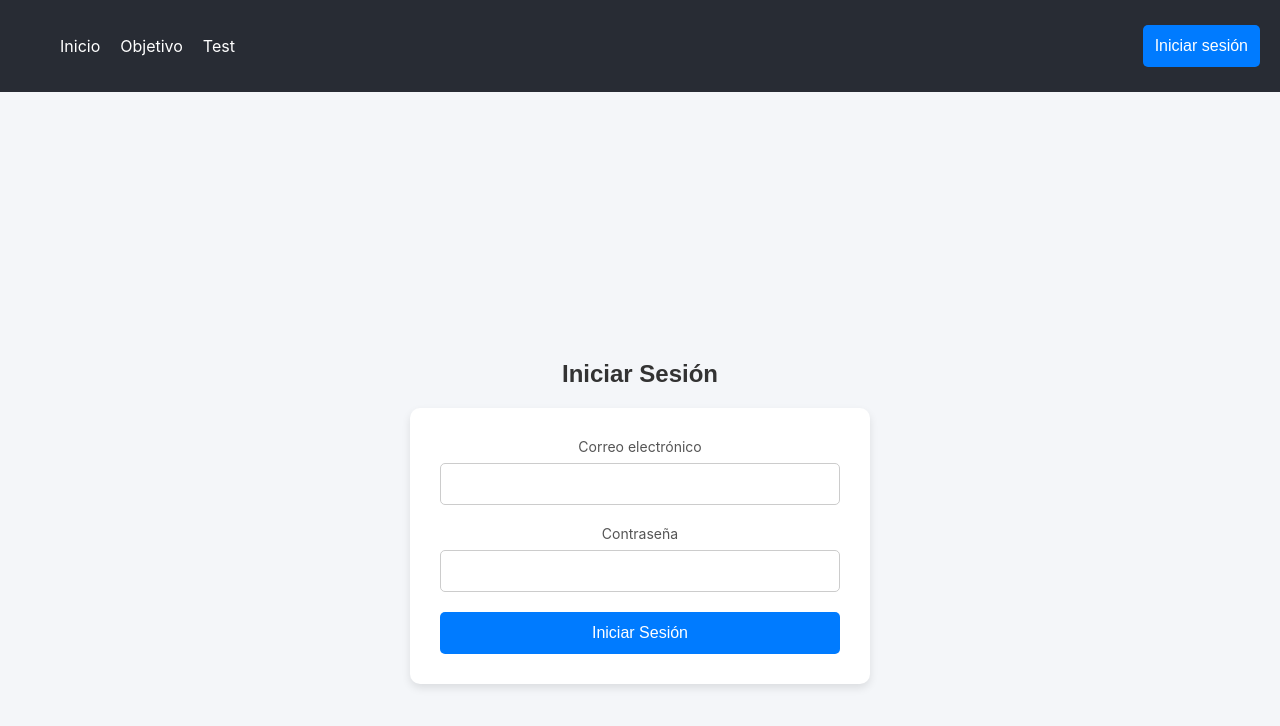
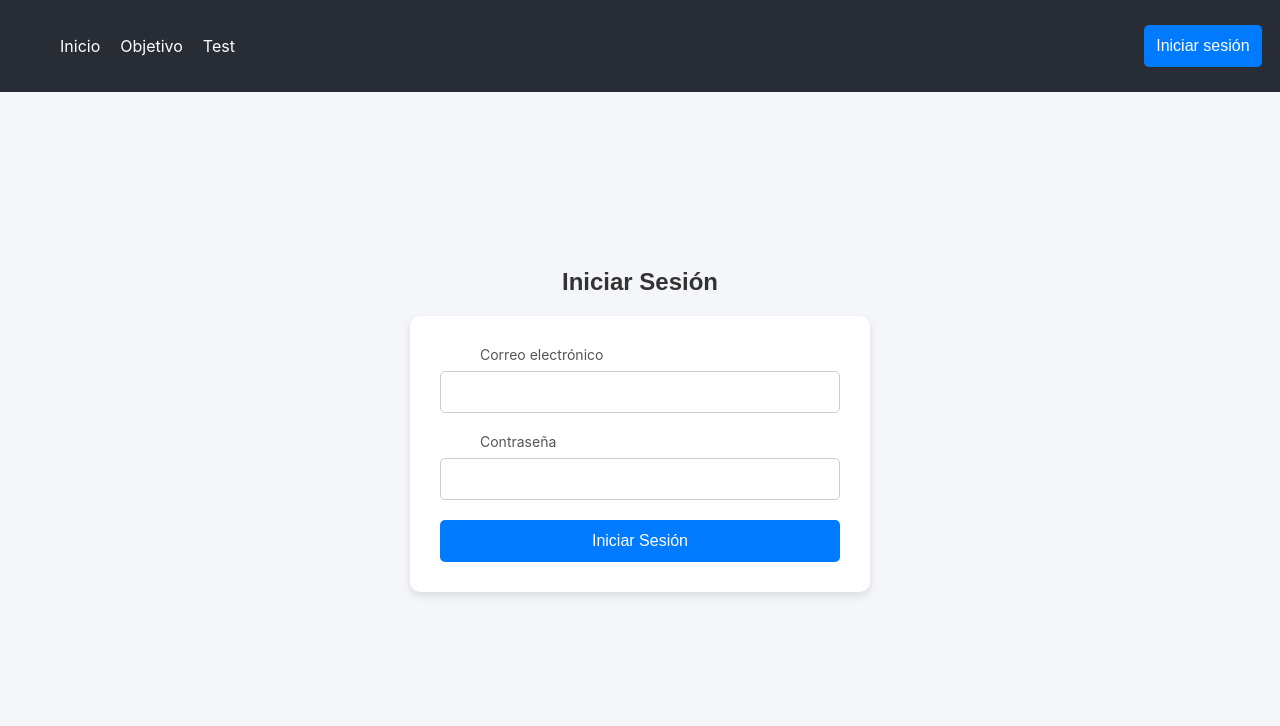
Before and after one commit to renzoDc-1/pathway-edu_frontend, a React (Create React App) app: page /login in a window 1280 px wide. Shown: the top 726 px of the page. Built offline with nearby package versions, Linux system fonts and the light colour scheme.

Commit message:
modificaciones visuales menores

```diff
--- a/src/components/Dashboard.css
+++ b/src/components/Dashboard.css
@@ -1,6 +1,7 @@
 .dashboard {
   text-align: center;
   padding: 20px;
+  margin-top: 120px;
 }
 
 .container-grid {
--- a/src/components/Header.css
+++ b/src/components/Header.css
@@ -4,7 +4,12 @@
   align-items: center;
   padding: 20px;
   background-color: #282c34;
-  position: relative; /* Asegúrate de que el menú se posicione correctamente */
+  position: relative;
+  position: fixed;
+  top: 0;
+  left: 0;
+  width: 97%;
+  z-index: 1000;
 }
 
 nav ul {
--- a/src/components/Home.css
+++ b/src/components/Home.css
@@ -2,6 +2,7 @@
   display: flex;
   justify-content: space-between;
   padding: 20px;
+  margin-top: 120px;
 }
 
 .left-column {
--- a/src/components/TestComponent.css
+++ b/src/components/TestComponent.css
@@ -6,4 +6,12 @@
     border-radius: 8px;
     box-shadow: 0 4px 8px rgba(0, 0, 0, 0.1);
     text-align: center;
+    margin-top: 120px;
   }
+
+  label {
+    display: block;
+    margin-bottom: 10px;
+    text-align: left;
+    padding-left: 40px;
+  }
--- a/src/components/TestComponent.js
+++ b/src/components/TestComponent.js
@@ -71,7 +71,8 @@ function TestComponent() {
         <div key={question.question_id}>
           <h3>{question.question_text}</h3>
           {question.answers.map((answer) => (
-            <label key={answer.answer_id}>
+            <div key={answer.answer_id}>
+              <label>
                 <input
                   type="radio"
                   name={`question-${question.question_id}`}
@@ -82,6 +83,7 @@ function TestComponent() {
                 />
                 {answer.answer_text}
               </label>
+            </div>
           ))}
         </div>
       ))}
--- a/src/components/TestList.css
+++ b/src/components/TestList.css
@@ -1,6 +1,7 @@
 .test-list-container {
   width: 80%;
   margin: 0 auto;
+  margin-top: 120px;
 }
 
 .test-list-title {
```
Lines whose indentation alone changed are shown as unchanged.
